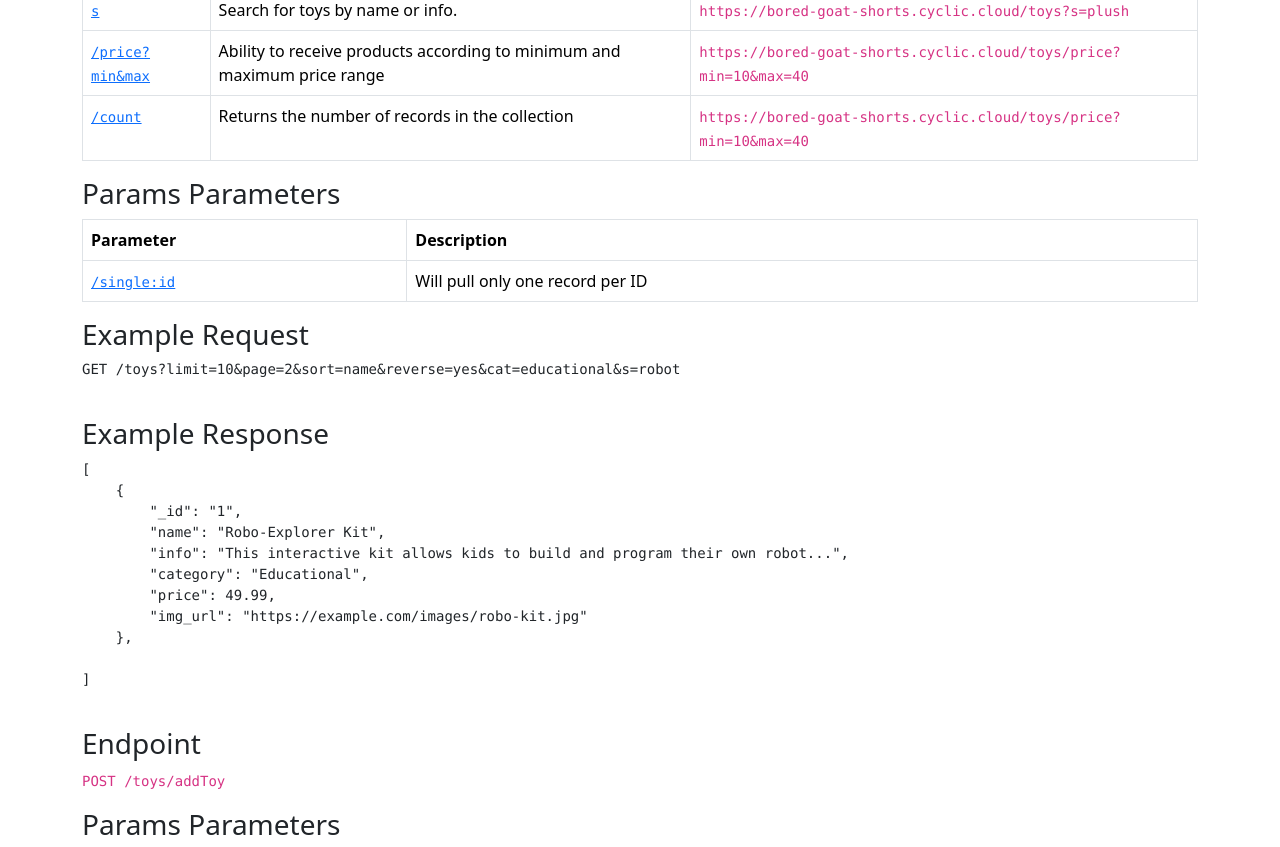
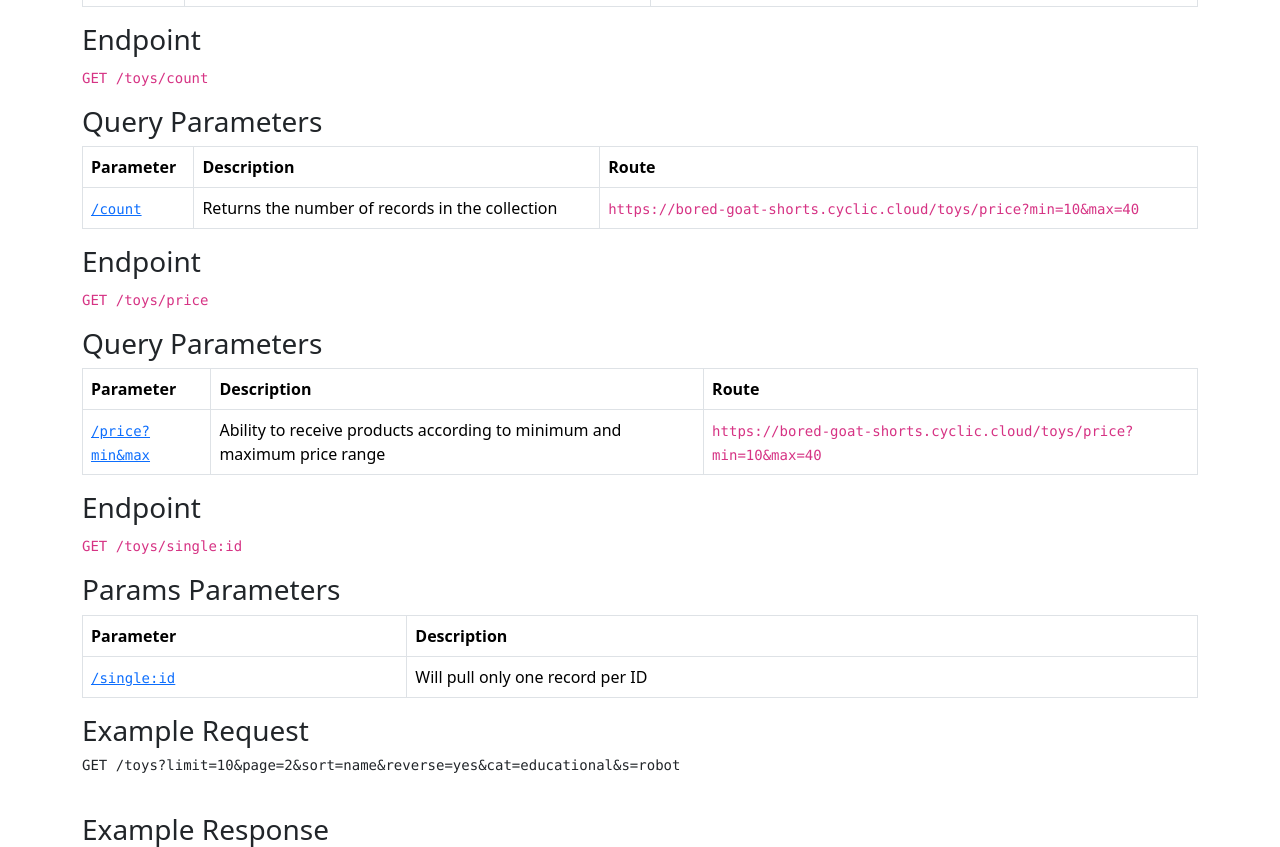
Before and after one commit to GilDev23/toysList, a website: page public/index.html in a window 1280 px wide. Shown: the part 577-1424 px from the top of the page. Drawn offline with nearby package versions, Linux system fonts and the light colour scheme.

Commit message:
Add files via upload

```diff
--- a/public/index.html
+++ b/public/index.html
@@ -59,20 +59,67 @@
               <td><code>https://bored-goat-shorts.cyclic.cloud/toys?s=plush</code></td>
 
           </tr>
+
+            </tbody>
+    </table>
+
+
+    <h3>Endpoint</h3>
+    <p><code>GET /toys/count</code></p>
+    <h3>Query Parameters</h3>
+    <table class="table table-bordered">
+        <thead>
+            <tr>
+
+                <th>Parameter</th>
+                <th>Description</th>
+                <th>Route</th>
+
+
+            </tr>
+        </thead>
+        <tbody>
+          <tr>
+            <td><code><a href="https://bored-goat-shorts.cyclic.cloud/toys/">/count</a></code></td>
+              <td>Returns the number of records in the collection</td>
+              <td><code>https://bored-goat-shorts.cyclic.cloud/toys/price?min=10&max=40</code></td>
+
+
+          </tr>
+
+               </tbody>
+    </table>
+
+
+    <h3>Endpoint</h3>
+    <p><code>GET /toys/price</code></p>
+    <h3>Query Parameters</h3>
+    <table class="table table-bordered">
+        <thead>
+            <tr>
+
+                <th>Parameter</th>
+                <th>Description</th>
+                <th>Route</th>
+
+
+            </tr>
+        </thead>
+        <tbody>
           <tr>
             <td><code><a href="https://bored-goat-shorts.cyclic.cloud/toys/price?min=10&max=40">/price?min&max</a></code></td>
             <td>Ability to receive products according to minimum and maximum price range</td>
             <td><code>https://bored-goat-shorts.cyclic.cloud/toys/price?min=10&max=40</code></td>
 
-          </tr>
-            <tr>
-              <td><code><a href="https://bored-goat-shorts.cyclic.cloud/toys/">/count</a></code></td>
-              <td>Returns the number of records in the collection</td>
-              <td><code>https://bored-goat-shorts.cyclic.cloud/toys/price?min=10&max=40</code></td>
 
           </tr>
+
                </tbody>
     </table>
+
+
+    <h3>Endpoint</h3>
+    <p><code>GET /toys/single:id</code></p>
     <h3>Params Parameters</h3>
     <table class="table table-bordered">
         <thead>
@@ -92,6 +139,8 @@
 
                </tbody>
     </table>
+
+
 
     <h3>Example Request</h3>
     <pre>
@@ -115,7 +164,7 @@ GET /toys?limit=10&page=2&sort=name&reverse=yes&cat=educational&s=robot
 
     <h3>Endpoint</h3>
     <p><code>POST /toys/addToy</code></p>
-    <h3>Params Parameters</h3>
+    <h3>Parameters</h3>
     <table class="table table-bordered">
         <thead>
             <tr>
@@ -151,22 +200,25 @@ GET /toys?limit=10&page=2&sort=name&reverse=yes&cat=educational&s=robot
     </pre>
     <h3>Endpoint</h3>
     <p><code>PUT /toys</code></p>
-    <h3>Params Parameters</h3>
+    <h3> Parameters</h3>
     <table class="table table-bordered">
         <thead>
             <tr>
 
-                <th>Route</th>
+
+            <th>params</th>
             <th>Description</th>
             <th>Headers</th>
+            <th>Route</th>
 
             </tr>
         </thead>
         <tbody>
           <tr>
-            <td><code>https://bored-goat-shorts.cyclic.cloud/toys/:id</code></td>
+            <td>_id</td>
             <td>update a toy by ID</td>
             <td>Required token</td>
+            <td><code>https://bored-goat-shorts.cyclic.cloud/toys/:id</code></td>
 
           </tr>
 
@@ -187,22 +239,24 @@ GET /toys?limit=10&page=2&sort=name&reverse=yes&cat=educational&s=robot
     </pre>
     <h3>Endpoint</h3>
     <p><code>DELETE /toys</code></p>
-    <h3>Params Parameters</h3>
+    <h3>Parameters</h3>
     <table class="table table-bordered">
       <thead>
           <tr>
 
-              <th>Route</th>
+            <th>params</th>
             <th>Description</th>
             <th>Headers</th>
+            <th>Route</th>
 
           </tr>
       </thead>
       <tbody>
         <tr>
+          <td>_ID</td>
+          <td>Delete a toy by ID</td>
+          <td>Required token</td>
           <td><code>https://bored-goat-shorts.cyclic.cloud/toys/:id</code></td>
-          <td>Dellete a toy by ID</td>
-          <td>Required token</td>
 
         </tr>
 
```
Lines whose indentation alone changed are shown as unchanged.
